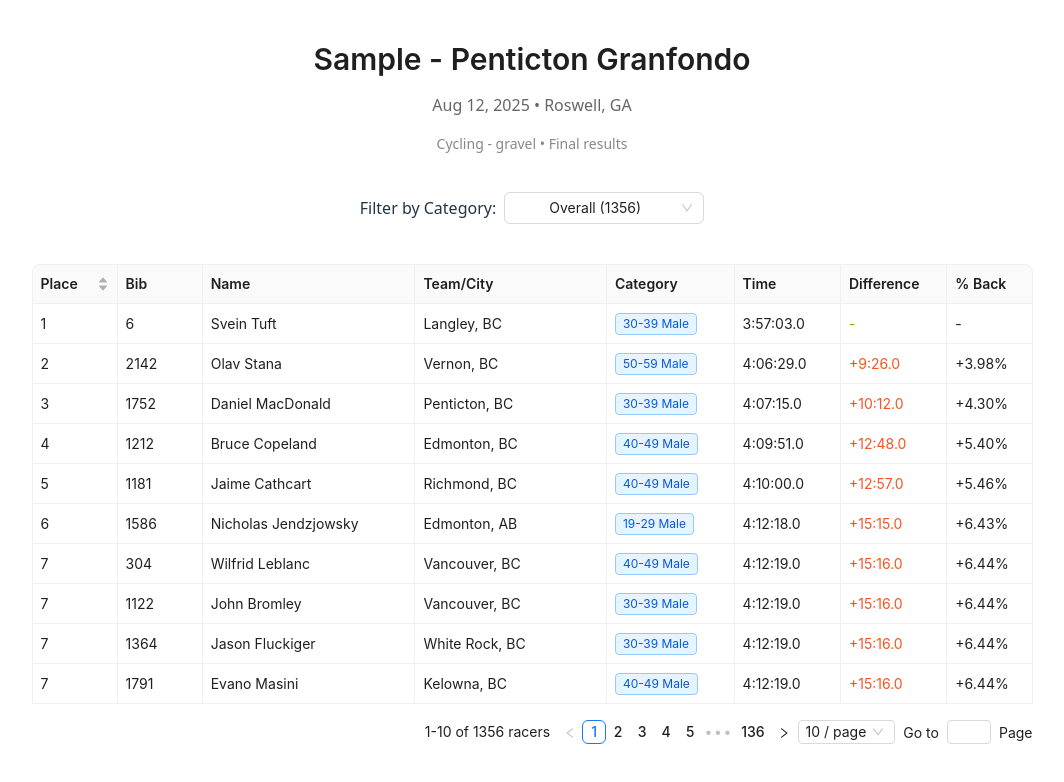
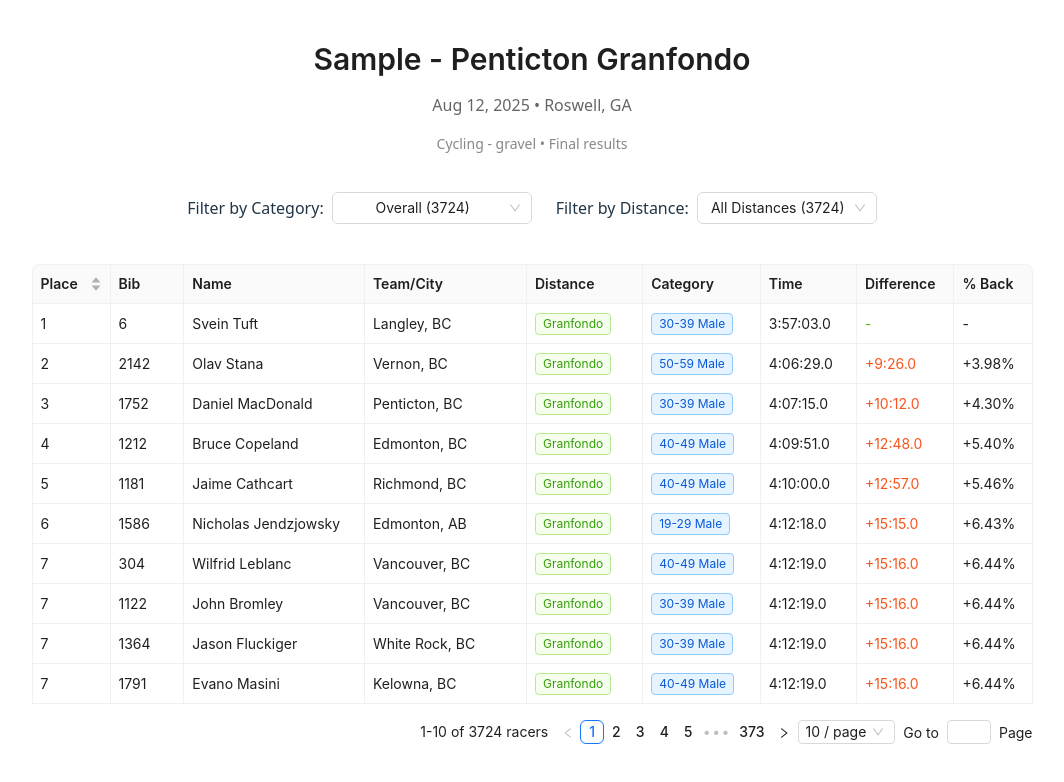
Before and after one commit to dcsim0n/gravel-roll-results-table, a React (Vite) app: page / in a window 1280 px wide. Shown: the top 782 px of the page, without its empty margins (108-1172 px from the left). Built offline with nearby package versions, Linux system fonts and the light colour scheme.

Commit message:
Add filters

```diff
--- a/src/App.jsx
+++ b/src/App.jsx
@@ -35,6 +35,17 @@ const columns = [
     width: 180,
   },
   {
+    title: 'Distance',
+    dataIndex: 'distance',
+    key: 'distance',
+    width: 120,
+    render: (distance) => (
+      <Tag color="green">
+        {distance}
+      </Tag>
+    ),
+  },
+  {
     title: 'Category',
     dataIndex: 'category',
     key: 'category',
@@ -70,21 +81,25 @@ const columns = [
   },
 ]
 
-// Transform race results data for the table
-const allRacers = raceResults.Results[0].Racers.map((racer, index) => ({
-  key: index.toString(),
+// Transform race results data for the table - combine all result groups
+const allRacers = raceResults.Results.flatMap(resultGroup =>
+  resultGroup.Racers.map((racer, index) => ({
+    key: `${resultGroup.Grouping.Distance}-${index}`,
     place: racer.Place,
     bib: racer.Bib,
     name: racer.Name,
     teamName: racer.TeamName,
+    distance: racer.Distance,
     category: racer.Category,
     time: racer.Time,
     difference: racer.Difference,
     percentBack: racer.PercentBack,
   }))
+)
 
 function App() {
   const [selectedCategory, setSelectedCategory] = useState('Overall')
+  const [selectedDistance, setSelectedDistance] = useState('All Distances')
 
   // Get unique categories for the dropdown
   const categories = useMemo(() => {
@@ -92,16 +107,35 @@ function App() {
     return ['Overall', ...uniqueCategories.sort()]
   }, [])
 
-  // Filter data based on selected category
+  // Get unique distances for the dropdown
+  const distances = useMemo(() => {
+    const uniqueDistances = [...new Set(allRacers.map(racer => racer.distance))]
+    return ['All Distances', ...uniqueDistances.sort()]
+  }, [])
+
+  // Filter data based on selected category and distance
   const filteredData = useMemo(() => {
-    if (selectedCategory === 'Overall') {
-      return allRacers
+    let filtered = allRacers
+
+    // Filter by category
+    if (selectedCategory !== 'Overall') {
+      filtered = filtered.filter(racer => racer.category === selectedCategory)
     }
-    return allRacers.filter(racer => racer.category === selectedCategory)
-  }, [selectedCategory])
+
+    // Filter by distance
+    if (selectedDistance !== 'All Distances') {
+      filtered = filtered.filter(racer => racer.distance === selectedDistance)
+    }
+
+    return filtered
+  }, [selectedCategory, selectedDistance])
 
   const handleCategoryChange = (value) => {
     setSelectedCategory(value)
+  }
+
+  const handleDistanceChange = (value) => {
+    setSelectedDistance(value)
   }
   return (
     <div style={{ padding: '24px' }}>
@@ -117,6 +151,7 @@ function App() {
         </div>
 
         <div style={{ marginBottom: '16px' }}>
+          <Space size="large">
             <Space>
               <span style={{ fontSize: '16px', fontWeight: '500' }}>Filter by Category:</span>
               <Select
@@ -131,6 +166,23 @@ function App() {
                   </Option>
                 ))}
               </Select>
+            </Space>
+
+            <Space>
+              <span style={{ fontSize: '16px', fontWeight: '500' }}>Filter by Distance:</span>
+              <Select
+                value={selectedDistance}
+                onChange={handleDistanceChange}
+                style={{ width: 180 }}
+                placeholder="Select distance"
+              >
+                {distances.map(distance => (
+                  <Option key={distance} value={distance}>
+                    {distance} {distance === 'All Distances' ? `(${allRacers.length})` : `(${allRacers.filter(r => r.distance === distance).length})`}
+                  </Option>
+                ))}
+              </Select>
+            </Space>
           </Space>
         </div>
 
```
Lines whose indentation alone changed are shown as unchanged.
